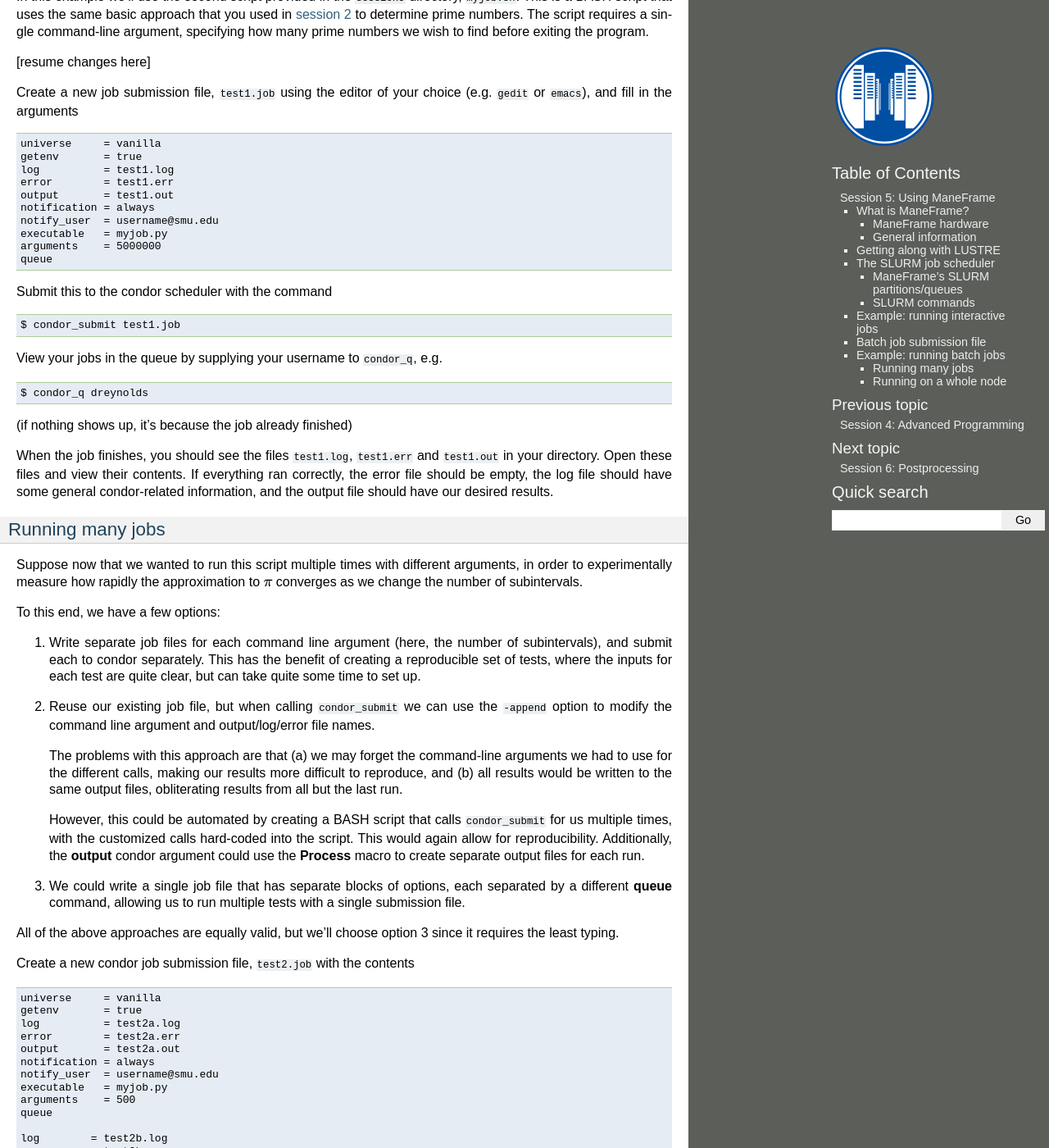
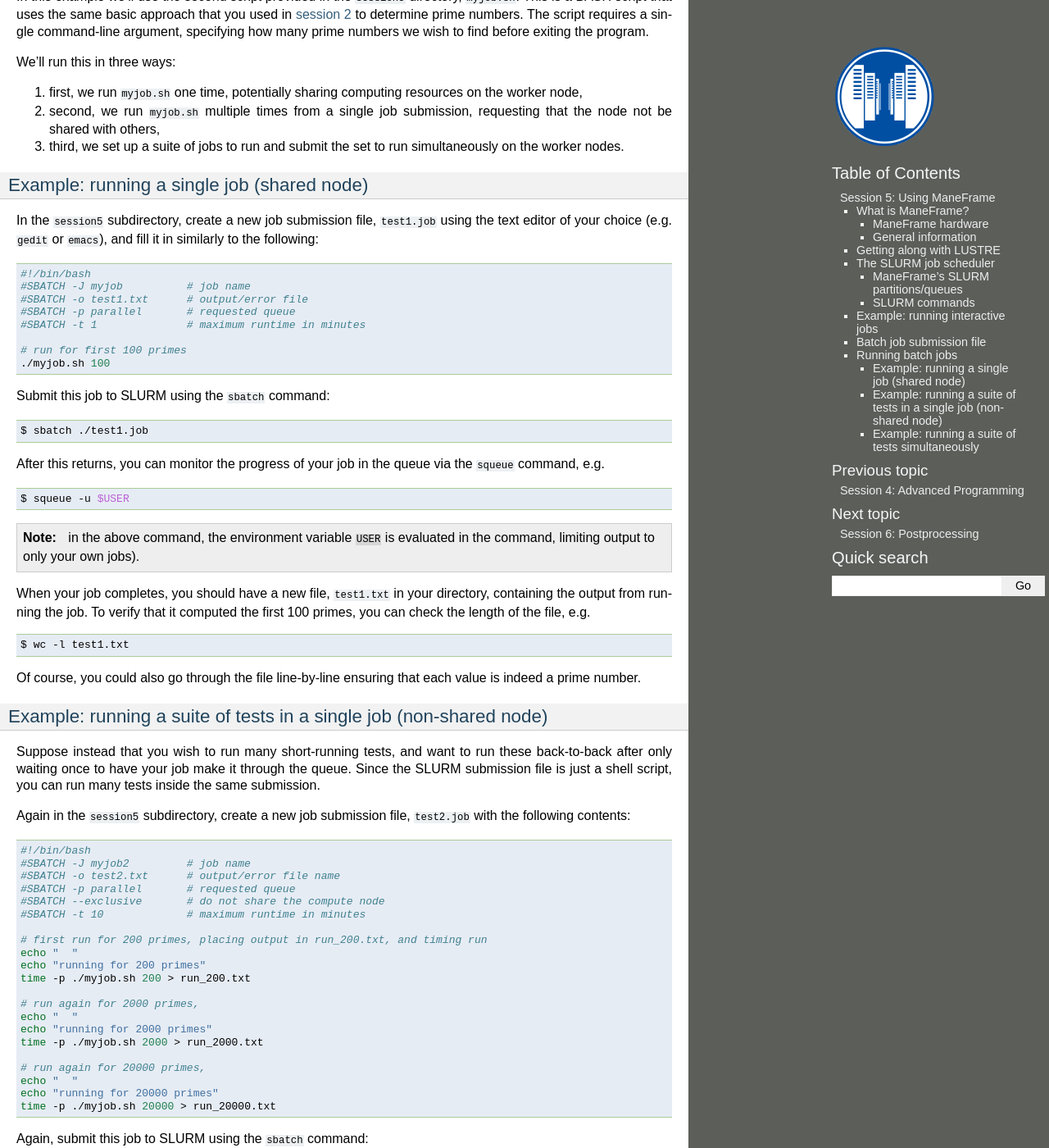
Before and after one commit to drreynolds/smuhpc-workshop, a Sphinx documentation site: the page built from source/session_5.rst, in a window 1280 px wide and 1400 px high, scrolled down 10096 px. Shown: the whole window at 82% size. Built offline with Sphinx 7.4.7, drawn with Linux system fonts in a browser that asks for light colours; comment, search, counter and statistics services are not loaded; some of the changed text lies outside the part shown.

Commit message:
Finished session 5 (still needs Amit's input)

```diff
--- a/source/session_5.rst
+++ b/source/session_5.rst
@@ -848,7 +848,7 @@
 
 
 
-Example: running batch jobs
+Running batch jobs
 ======================================
 
 In this example we'll use the second script provided in the
@@ -858,211 +858,205 @@
 argument, specifying how many prime numbers we wish to find before
 exiting the program.
 
+We'll run this in three ways:
 
-[resume changes here]
+1. first, we run ``myjob.sh`` one time, potentially sharing computing
+   resources on the worker node,
+2. second, we run ``myjob.sh`` multiple times from a single job
+   submission, requesting that the node not be shared with others,
+3. third, we set up a suite of jobs to run and submit the set to run
+   simultaneously on the worker nodes.
 
 
-Create a new job submission file, ``test1.job`` using the editor of
-your choice (e.g. ``gedit`` or ``emacs``), and fill in the arguments
+Example: running a single job (shared node)
+----------------------------------------------
 
-.. code-block:: text
-
-   universe     = vanilla
-   getenv       = true
-   log          = test1.log
-   error        = test1.err
-   output       = test1.out
-   notification = always
-   notify_user  = username@smu.edu
-   executable   = myjob.py
-   arguments    = 5000000
-   queue
-
-Submit this to the condor scheduler with the command
+In the ``session5`` subdirectory, create a new job submission file,
+``test1.job`` using the text editor of your choice (e.g. ``gedit`` or
+``emacs``), and fill it in similarly to the following:
 
 .. code-block:: bash
 
-   $ condor_submit test1.job
+   #!/bin/bash
+   #SBATCH -J myjob          # job name
+   #SBATCH -o test1.txt      # output/error file
+   #SBATCH -p parallel       # requested queue
+   #SBATCH -t 1              # maximum runtime in minutes
 
-View your jobs in the queue by supplying your username to
-``condor_q``, e.g.
+   # run for first 100 primes
+   ./myjob.sh 100
+
+
+Submit this job to SLURM using the ``sbatch`` command:
 
 .. code-block:: bash
 
-   $ condor_q dreynolds
+   $ sbatch ./test1.job
 
-(if nothing shows up, it's because the job already finished)
+After this returns, you can monitor the progress of your job in the
+queue via the ``squeue`` command, e.g.
 
-When the job finishes, you should see the files ``test1.log``,
-``test1.err`` and ``test1.out`` in your directory.  Open these files
-and view their contents.  If everything ran correctly, the error file
-should be empty, the log file should have some general condor-related
-information, and the output file should have our desired results.
+.. code-block:: bash
+
+   $ squeue -u $USER
+
+.. note:: in the above command, the environment variable ``USER`` is
+	  evaluated in the command, limiting output to only your own
+	  jobs).
+
+When your job completes, you should have a new file, ``test1.txt`` in
+your directory, containing the output from running the job.  To verify
+that it computed the first 100 primes, you can check the length of the
+file, e.g.
+
+.. code-block:: bash
+
+   $ wc -l test1.txt
+
+Of course, you could also go through the file line-by-line ensuring
+that each value is indeed a prime number.
+
+
+Example: running a suite of tests in a single job (non-shared node)
+---------------------------------------------------------------------
+
+Suppose instead that you wish to run many short-running tests, and
+want to run these back-to-back after only waiting once to have your
+job make it through the queue.  Since the SLURM submission file is
+just a shell script, you can run many tests inside the same
+submission.
+
+Again in the ``session5`` subdirectory, create a new job submission file,
+``test2.job`` with the following contents:
+
+.. code-block:: bash
+
+   #!/bin/bash
+   #SBATCH -J myjob2         # job name
+   #SBATCH -o test2.txt      # output/error file name
+   #SBATCH -p parallel       # requested queue
+   #SBATCH --exclusive       # do not share the compute node
+   #SBATCH -t 10             # maximum runtime in minutes
+
+   # first run for 200 primes, placing output in run_200.txt, and timing run
+   echo "  "
+   echo "running for 200 primes"
+   time -p ./myjob.sh 200 > run_200.txt
+
+   # run again for 2000 primes,
+   echo "  "
+   echo "running for 2000 primes"
+   time -p ./myjob.sh 2000 > run_2000.txt
+
+   # run again for 20000 primes,
+   echo "  "
+   echo "running for 20000 primes"
+   time -p ./myjob.sh 20000 > run_20000.txt
+
+
+Again, submit this job to SLURM using the ``sbatch`` command:
+
+.. code-block:: bash
+
+   $ sbatch ./test2.job
+
+After this returns, you can monitor the progress of your job in the
+queue via the ``squeue`` command, e.g.
+
+.. code-block:: bash
+
+   $ squeue -u $USER
+
+This job will take significantly longer to complete, since we are not
+only running ``myjob.sh`` three times, but each one runs for
+significantly further.
+
+When your job completes, you should have four new files, ``test2.txt``
+that contains the run timing information for each test,
+``run_200.txt`` that contains the first 200 primes, ``run_2000.txt``
+that contains the first 2000 primes, and ``run_20000.txt`` that
+contains the first 20000 prime numbers.  You can check the length of
+these files again using ``wc``, e.g.
+
+.. code-block:: bash
+
+   $ wc -l run*.txt
+
+.. note:: Investigate the timings output in your file
+	  ``multitest.txt``.  Note that as the requested number of
+	  primes increases by a factor of 10, the required run time
+	  increases by significantly more than a factor of 10.  These
+	  results help measure the *complexity* of this algorithm.
 
 
 
-.. index:: condor examples; multiple shared node jobs
 
-.. _running_multiple_condor_jobs:
+Example: running a suite of tests simultaneously
+-------------------------------------------------
 
-Running many jobs
---------------------------------------------------
+Now suppose again that you wish to run a large number of tests, but
+that these tests may take somewhat longer, and you want these to run
+simultanously on separate worker nodes.  To do this in SLURM, one
+approach would be to write many submission files and submit each job
+separately.  While the process of creating multiple files that differ
+only in minimal ways can be tedious to do by hand, a shell script can
+do this with ease.
 
-Suppose now that we wanted to run this script multiple times with
-different arguments, in order to experimentally measure how rapidly
-the approximation to :math:`\pi` converges as we change the number of
-subintervals.
-
-To this end, we have a few options:
-
-1. Write separate job files for each command line argument (here, the
-   number of subintervals), and submit each to condor separately.
-   This has the benefit of creating a reproducible set of tests, where
-   the inputs for each test are quite clear, but can take quite some
-   time to set up.
-
-2. Reuse our existing job file, but when calling ``condor_submit`` we can
-   use the ``-append`` option to modify the command line argument and
-   output/log/error file names.
-
-   The problems with this approach are that (a) we may forget the
-   command-line arguments we had to use for the different calls,
-   making our results more difficult to reproduce, and (b) all results
-   would be written to the same output files, obliterating results
-   from all but the last run.
-
-   However, this could be automated by creating a BASH
-   script that calls ``condor_submit`` for us multiple times, with the
-   customized calls hard-coded into the script.  This would again
-   allow for reproducibility.  Additionally, the **output** condor
-   argument could use the **Process** macro to create separate output
-   files for each run.
-
-3. We could write a single job file that has separate blocks of
-   options, each separated by a different **queue** command, allowing
-   us to run multiple tests with a single submission file.
-
-All of the above approaches are equally valid, but we'll choose option
-3 since it requires the least typing.
-
-Create a new condor job submission file, ``test2.job`` with the contents
-
-.. code-block:: text
-
-   universe     = vanilla
-   getenv       = true
-   log          = test2a.log
-   error        = test2a.err
-   output       = test2a.out
-   notification = always
-   notify_user  = username@smu.edu
-   executable   = myjob.py
-   arguments    = 500
-   queue
-
-   log        = test2b.log
-   error      = test2b.err
-   output     = test2b.out
-   arguments  = 5000
-   queue
-
-   log        = test2c.log
-   error      = test2c.err
-   output     = test2c.out
-   arguments  = 50000
-   queue
-
-   log        = test2d.log
-   error      = test2d.err
-   output     = test2d.out
-   arguments  = 500000
-   queue
-
-   log        = test2e.log
-   error      = test2e.err
-   output     = test2e.out
-   arguments  = 5000000
-   queue
-
-Note that only the first block specifies the **universe**, **getenv**
-**executable**, **notification** and **notify_user**; since these will
-be reused for all of our runs we do not need to change them for each
-subsequent job.
-
-Launch these jobs as before, with the command
+Again in the ``session5`` subdirectory, let's create a BASH script
+that itself will set up and submit a suite of tests.  In your text
+editor of choice, create a new BASH script, ``runtests.sh`` with the
+following contents:
 
 .. code-block:: bash
 
-   $ condor_submit test2.job
+   #!/bin/bash
 
-To view our results in a single command, use
+   # set up array of test sizes to run
+   NPRIMES=(150 1500 15000)
+
+   # iterate over this array, setting up and submitting
+   # separate job files for each test
+   for n in "${NPRIMES[@]}"
+   do
+
+      JOBFILE=test_$n.job                 # set job file name
+      echo "#!/bin/bash" > $JOBFILE       # create job file
+
+      # append sbatch options into file header
+      echo "#SBATCH -J job_$n" >> $JOBFILE
+      echo "#SBATCH -o test_$n.txt" >> $JOBFILE
+      echo "#SBATCH -p parallel" >> $JOBFILE
+      echo "#SBATCH -t 10" >> $JOBFILE
+
+      # append test execution commands into job file
+      echo "time -p ./myjob.sh $n > run_$n.txt" >> $JOBFILE
+
+      # submit job to queue
+      sbatch $JOBFILE
+
+   done
+
+   # check the queue to see that all jobs were submitted
+   squeue -u $USER
+
+
+In order to run this shell script we need to give it "execute" permissions,
 
 .. code-block:: bash
 
-   $ cat test2*.out
+   $ chmod +x ./runtests.sh
 
-
-
-.. index:: condor examples; single whole node job
-
-Running on a whole node
---------------------------------------------------
-
-All of our above tests were performed on nodes where other users' jobs
-could also be running.  As previously discussed, sometimes our
-computational experiments cannot be run on shared resources, e.g. if
-we need reliable timings, if we need to use more than 2 GB of
-RAM, or if our job will spawn additional threads as it runs to fill up
-all the cores on a given node.  In such situations, we wish to request
-that our job run on a node that is dedicated to our one job.
-
-This is accomplished by adding a small number of additional arguments
-to our earlier job submission file.  Let's run one of these, wherein
-we will now run the executable ``myjob.sh`` on a dedicated node.  This
-script also requires a command-line argument, e.g. ``n``, and it then
-computes the first ``n`` prime numbers using a simplistic version of
-the *trial division* algorithm.
-
-Before submitting this script to condor, we need to ensure that
-``myjob.sh`` has "executable" permissions:
+With this in place, we need only run this one shell script to set up
+and launch our jobs:
 
 .. code-block:: bash
 
-   $ chmod +x ./myjob.sh
-
-Create a new condor job submission file, ``test3.job`` with the contents
-
-.. code-block:: text
-
-   universe              = vanilla
-   getenv                = true
-   log                   = test3.log
-   error                 = test3.err
-   output                = test3.out
-   executable            = myjob.sh
-   arguments             = 5000
-   Requirements          = CAN_RUN_WHOLE_MACHINE
-   +RequiresWholeMachine = True
-   queue
-
-and launch it as usual,
-
-.. code-block:: bash
-
-   $ condor_submit test3.job
+   $ ./runtests.sh
 
 
-.. index:: sed
-
-After the run finishes, find the 4324th prime number (on line 4326 of
-``test3.out`` because of the two extra lines that condor adds to the
-top of the output file) with the command
-
-.. code-block:: bash
-
-   $ sed -n 4326p test3.out
-
-
+Upon running this script, your new jobs are in the SLURM queue and can
+execute concurrently.  Moreover, you have reusable batch submission
+scripts for each run in case something goes awry with one of the runs.
 
 
 
```
